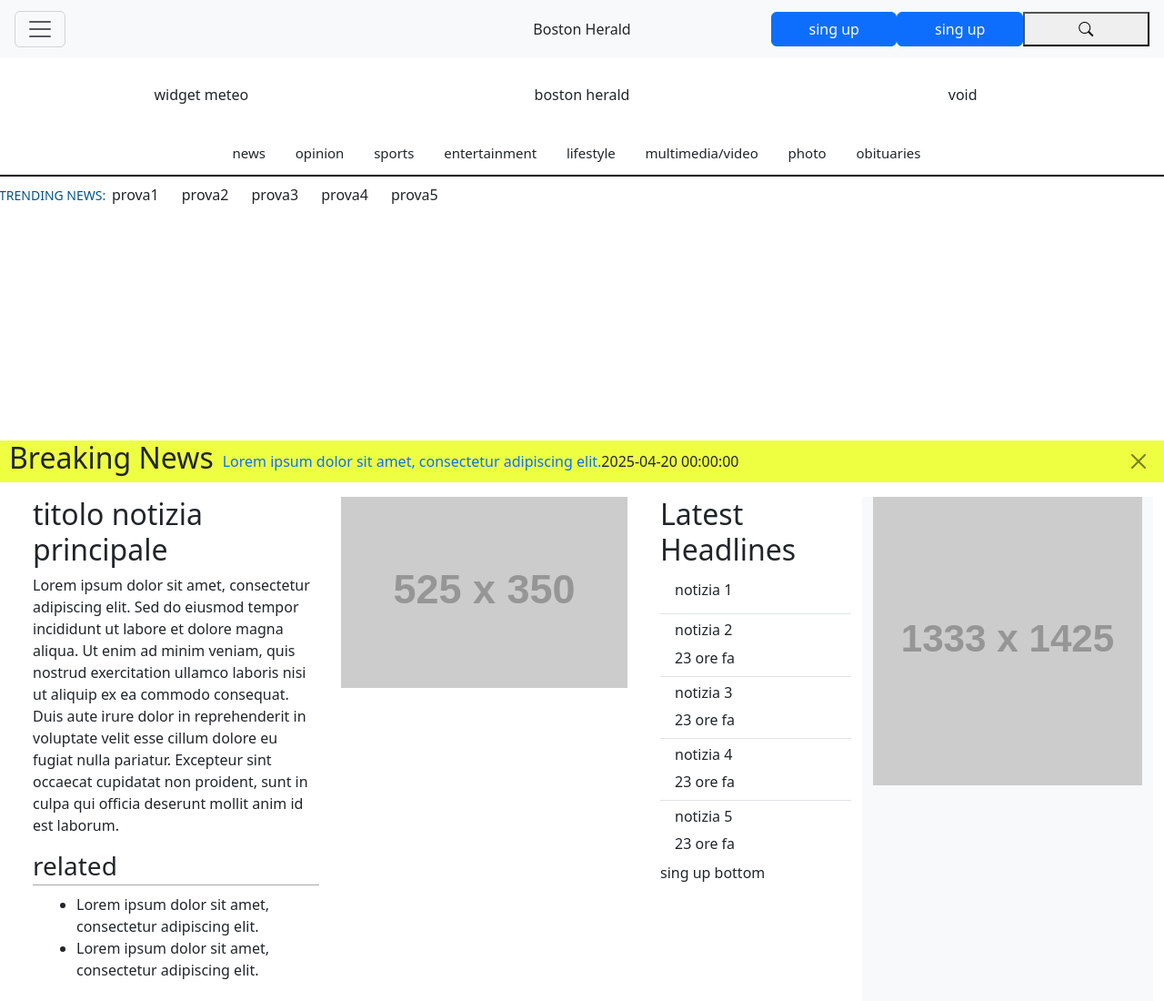
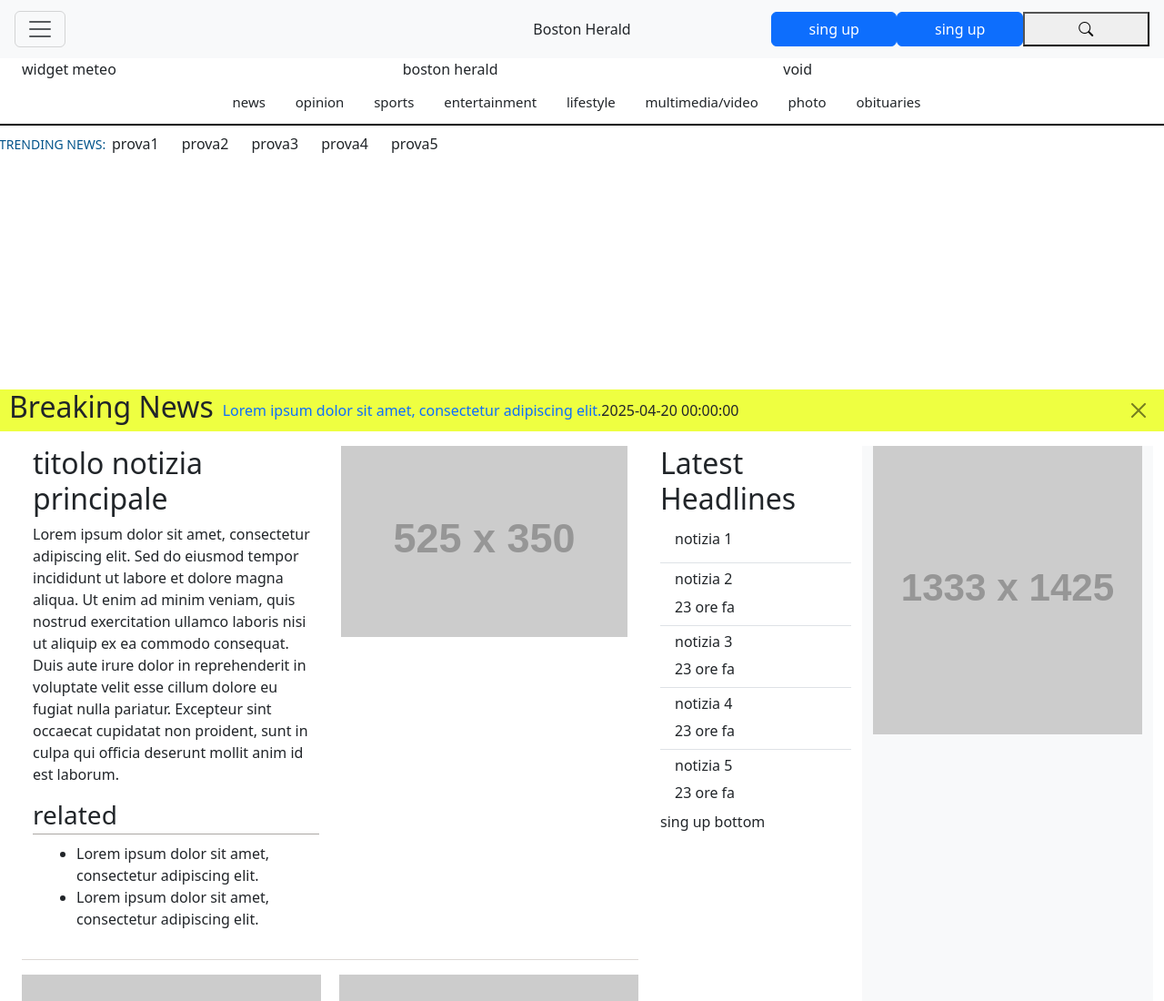
Before and after one commit to leo-05-2/ProgettoPPM, a website: page index.html in a window 1280 px wide. Shown: the top 1100 px of the page at 91% size. Drawn offline with nearby package versions, Linux system fonts and the light colour scheme; files that its build step writes are made by us from their sources; placeholder pictures from the web are drawn by us.

Commit message:
FIX: fixed navbar for the wave visualization because using standard navbar component and the wave icons would have distorted the calculation on the percentage of the columns

```diff
--- a/index.html
+++ b/index.html
@@ -187,13 +187,13 @@
         </div>
 
     </div>
-    <section id="median-bottom-navbar" class=" row d-flex">
+    <section id="median-bottom-navbar" class=" row ">
         <nav id="median-navbar" class=" col-12 row">
             <div id="median-navbar-widget" class="col-4 justify-content-center">widget meteo</div>
             <div id="logo" class="col-4 justify-content-center">boston herald</div>
             <div id="place-holder-median" class="col-4 justify-content-center"> void</div>
         </nav>
-        <nav id="bottom-navbar" class="col-12 row d-flex " role="navigation" aria-label="trending news">
+        <nav id="bottom-navbar" class="col-12 row  " role="navigation" aria-label="trending news">
             <ul id="some-section" class="list-group list-group-horizontal
                     list-unstyled align-items-center justify-content-center ">
                 <li class="nav-item"><a  class="nav-link" href="#">news</a></li>
--- a/scssfile/main-news-images.scss
+++ b/scssfile/main-news-images.scss
@@ -48,10 +48,7 @@ xl:1280px,
        @media (max-width: 640px) {
          flex-direction: column;
          li {
-           flex: 0 0 100%; // Mantiene un elemento per riga fino a sm
-           max-width: 100%;
            flex-direction: row;
-           margin: 10px ;
            article{
              flex: 0 0 100%; // Mantiene un elemento per riga fino a sm
              max-width: 100%;
@@ -507,6 +504,7 @@ $custom-breakpoint-main-img:(
   display: flex;
   flex-direction: row;
   max-width: 100%;
+
 }
 .landing-3-1-right{
   display: none;
@@ -656,6 +654,7 @@ $custom-breakpoint-main-img:(
   max-width: 100%;
   z-index: 1055; /* Sopra l'offcanvas */
   height: 64px; /* Altezza della navbar */
+  flex-wrap: nowrap;
 }
 
 .offcanvas {
@@ -720,10 +719,7 @@ $custom-breakpoint-main-img:(
   }
 }
 
-#median-bottom-navbar{
-  height: 80px;
 
-}
 #bottom-navbar {
   height: 0;
   display: none;
@@ -731,7 +727,7 @@ $custom-breakpoint-main-img:(
   @media (min-width: 1040px) {
     display: flex;
     height: 3em;
-    flex-direction: row;
+    flex-direction: column;
     width: 100%;
     justify-content: center;
   }
@@ -770,14 +766,9 @@ $custom-breakpoint-main-img:(
 
 }
 #median-navbar{
-  height: 80px;
-  >*{
-    align-items: center;
-    display: none;
-    @media(min-width: 1040px) {
-      display: flex;
-
-    }
+  display: none;
+  @media(min-width: 1040px) {
+    display: flex;
 
   }
 }
```
